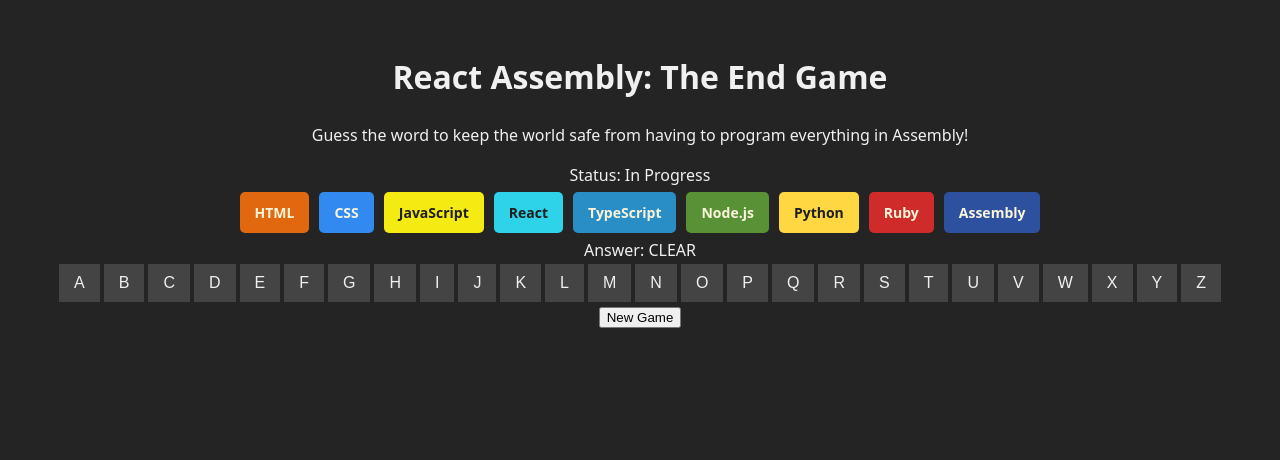
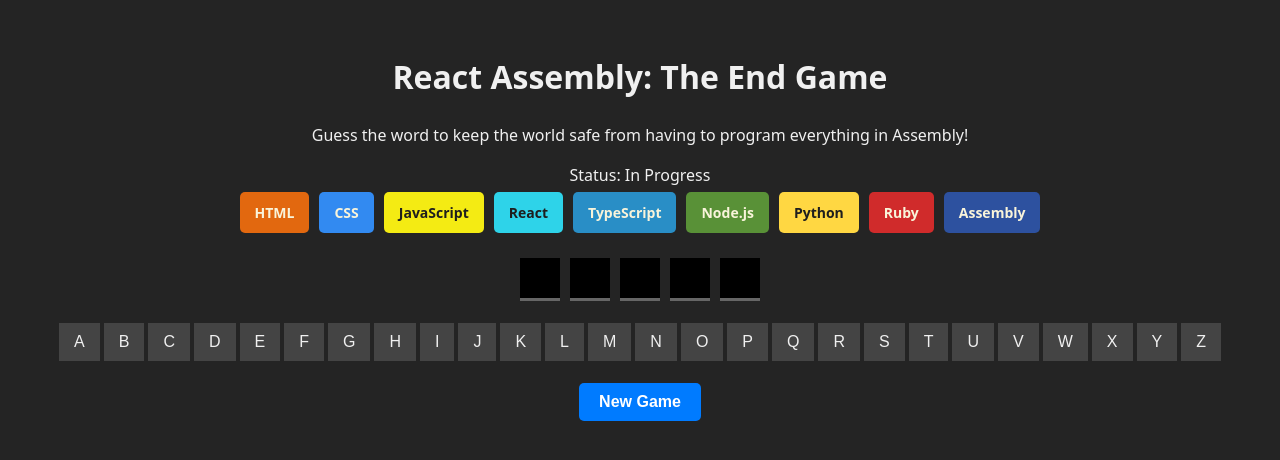
Before and after one commit to kquilty/react-assembly-end-game, a React (Vite) app: page / in a window 1280 px wide. Shown: the top 460 px of the page. Built offline with nearby package versions, Linux system fonts and the light colour scheme.

Commit message:
- styled answers and keyboard tiles - only show letter if guessed - got new game button going

```diff
--- a/src/App.jsx
+++ b/src/App.jsx
@@ -26,6 +26,11 @@
         return answer.toUpperCase().split('').every(letter => guessedLetters.includes(letter))
     }
 
+    function handleNewGameClicked() {
+        setAnswer(getRandomWord())
+        setGuessedLetters([])
+    }
+
     return (
     <>
         <Header />
@@ -34,7 +39,7 @@
 
         <LanguageList languages={languages} guessedLetters={guessedLetters} answer={answer} />
 
-        <AnswerSection answer={answer} />
+        <AnswerSection answer={answer} guessedLetters={guessedLetters} isGameLost={isGameLost} isGameWon={isGameWon} />
 
         <KeyboardSection
             alphabet={alphabet}
@@ -43,7 +48,7 @@
             setGuessedLetters={setGuessedLetters}
         />
 
-        <NewGameButton />
+        <NewGameButton onClick={handleNewGameClicked} />
     </>
   )
 }
@@ -90,10 +95,20 @@
     )
 }
 
-function AnswerSection({answer}) {
+function AnswerSection({answer, guessedLetters, isGameLost, isGameWon}) {
+    let answerTiles = answer.toUpperCase().split('').map((letter, index) => {
+
+        const showLetter = guessedLetters.includes(letter) || isGameLost || isGameWon
+
+        return (
+            <div key={index} className="answer-tile">
+                {showLetter && letter}
+            </div>
+        )
+    })
     return (
         <section className="answer-section">
-            Answer: {answer.toUpperCase()}
+            {answerTiles}
         </section>
     )
 }
@@ -138,9 +153,9 @@
     setGuessedLetters([...guessedLetters, letter])
 }
 
-function NewGameButton() {
+function NewGameButton({onClick}) {
     return (
-        <button className="new-game-button">
+        <button className="new-game-button" onClick={onClick}>
             New Game
         </button>
     )
--- a/src/index.css
+++ b/src/index.css
@@ -14,6 +14,27 @@
 
 body {
     margin: 0;
+}
+.answer-section {
+    margin: 20px 0;
+    display: flex;
+    gap: 10px;
+    justify-content: center;
+}
+
+.answer-tile {
+    display: flex;
+    justify-content: center;
+    align-items: center;
+
+    background-color: black;
+    /* border-radius: 5px; */
+    font-weight: bold;
+    font-size: 18px;
+    color: #f0f0f0;
+    border-bottom: 3px solid #666;
+    width: 40px;
+    height: 40px;
 }
 
 .unguessed-letter {
@@ -57,3 +78,15 @@
     opacity: 0.4;
     text-decoration: line-through;
 }
+
+.new-game-button {
+    margin-top: 20px;
+    padding: 10px 20px;
+    font-size: 16px;
+    font-weight: bold;
+    background-color: #007BFF;
+    color: white;
+    border: none;
+    border-radius: 5px;
+    cursor: pointer;
+}
```
Also changed, not shown: 1 other file (tests, documents, lock files or other folders).
